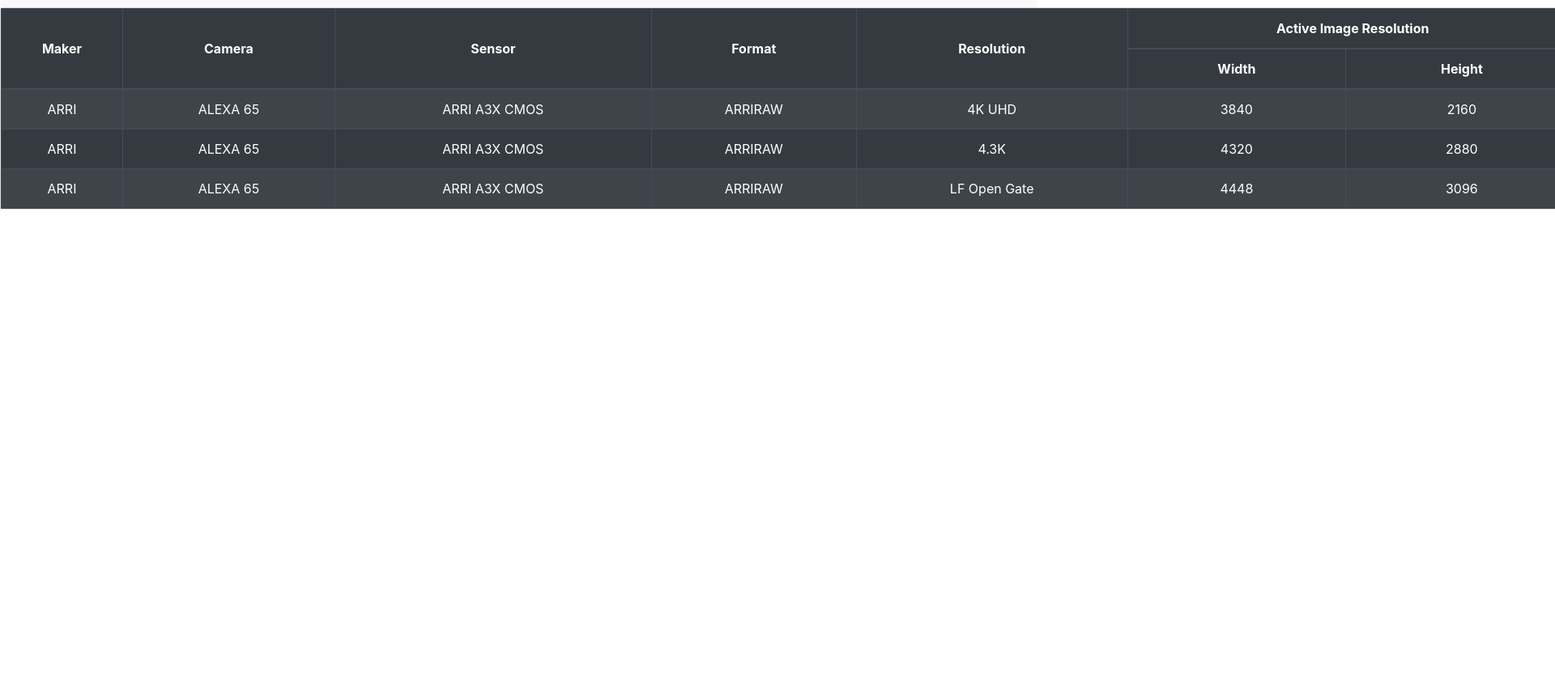
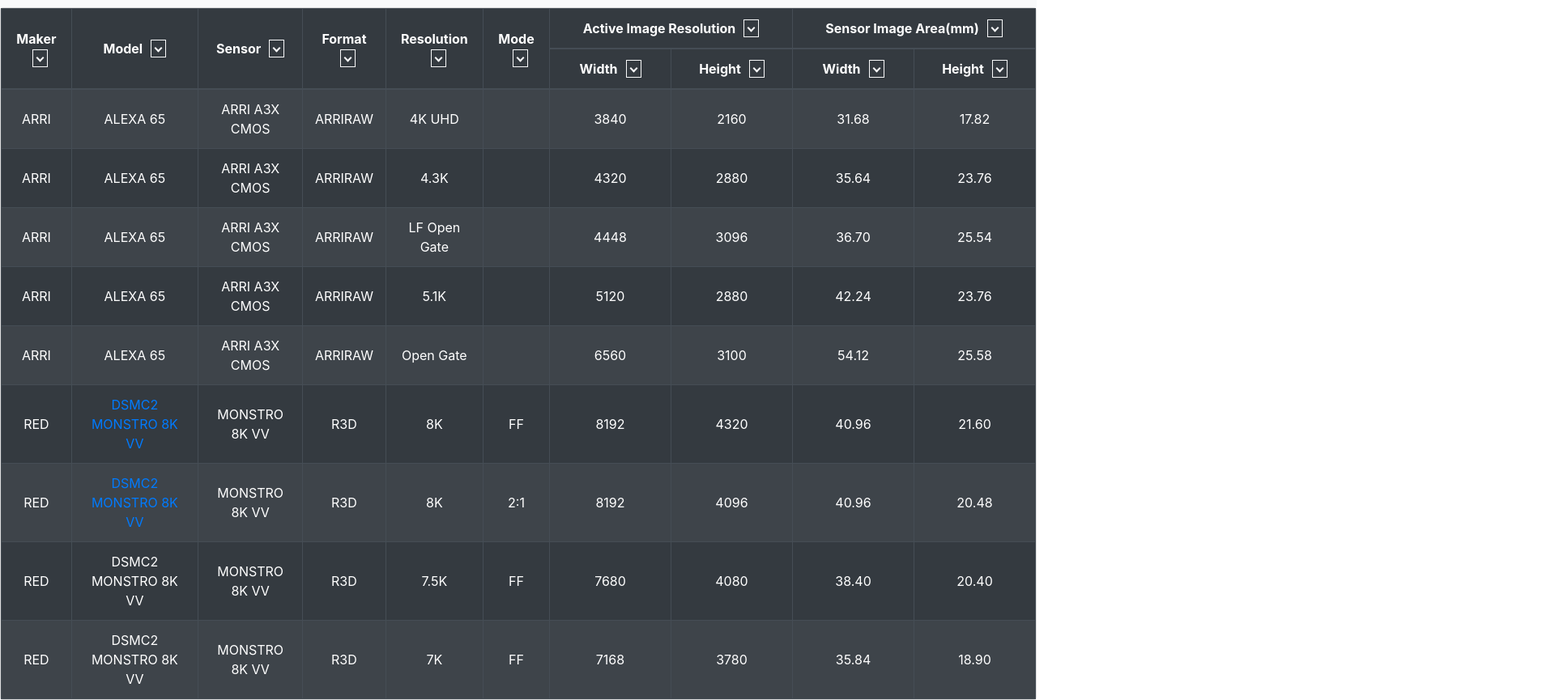
Before and after one commit to 75mm-studio/koi, a plain HTML site: page camdb.html in a window 1280 px wide. Shown: the part 55-920 px from the top of the page at 81% size, 1920 px wide, since content can reach past the window. Before the commit the page ends 800 px from the top, so only its background shows below. Drawn offline with Linux system fonts and the light colour scheme.

Commit message:
edit camdb

```diff
--- a/camdb.html
+++ b/camdb.html
@@ -28,23 +28,24 @@
         </li>
       </ul>
     </nav>
-    <div class="card" style="width: 150rem;">
+    <div class="card">
       <table style="font-size: 1.0em" class="table table-dark table-striped table-bordered table-hover text-center mb-0">
         <thead>
           <tr>
-            <th class="align-middle" rowspan="2" style="width: 150px">Maker</th>
-            <th class="align-middle" rowspan="2">Camera</th>
+            <th class="align-middle" rowspan="2">Maker</th>
+            <th class="align-middle" rowspan="2">Model</th>
             <th class="align-middle" rowspan="2">Sensor</th>
             <th class="align-middle" rowspan="2">Format</th>
             <th class="align-middle" rowspan="2">Resolution</th>
+            <th class="align-middle" rowspan="2">Mode</th>
             <th class="align-middle" colspan="2">Active Image Resolution</th>
-            <th class="align-middle" colspan="2">Sensor Image Area</th>
+            <th class="align-middle" colspan="2">Sensor Image Area(mm)</th>
           </tr>
           <tr>
-            <th class="align-middle">Width</th>
-            <th class="align-middle">Height</th>
-            <th class="align-middle">Width</th>
-            <th class="align-middle">Height</th>
+            <th class="align-middle" style="width: 150px">Width</th>
+            <th class="align-middle" style="width: 150px">Height</th>
+            <th class="align-middle" style="width: 150px">Width</th>
+            <th class="align-middle" style="width: 150px">Height</th>
           </tr>
         </thead>
         <tbody>
@@ -54,6 +55,7 @@
             <td class="align-middle">ARRI A3X CMOS</td>
             <td class="align-middle">ARRIRAW</td>
             <td class="align-middle">4K UHD</td>
+            <td class="align-middle"></td>
             <td class="align-middle">3840</td>
             <td class="align-middle">2160</td>
             <td class="align-middle">31.68</td>
@@ -65,6 +67,7 @@
             <td class="align-middle">ARRI A3X CMOS</td>
             <td class="align-middle">ARRIRAW</td>
             <td class="align-middle">4.3K</td>
+            <td class="align-middle"></td>
             <td class="align-middle">4320</td>
             <td class="align-middle">2880</td>
             <td class="align-middle">35.64</td>
@@ -76,14 +79,103 @@
             <td class="align-middle">ARRI A3X CMOS</td>
             <td class="align-middle">ARRIRAW</td>
             <td class="align-middle">LF Open Gate</td>
+            <td class="align-middle"></td>
             <td class="align-middle">4448</td>
             <td class="align-middle">3096</td>
             <td class="align-middle">36.70</td>
             <td class="align-middle">25.54</td>
           </tr>
+          <tr>
+            <td class="align-middle">ARRI</td>
+            <td class="align-middle">ALEXA 65</td>
+            <td class="align-middle">ARRI A3X CMOS</td>
+            <td class="align-middle">ARRIRAW</td>
+            <td class="align-middle">5.1K</td>
+            <td class="align-middle"></td>
+            <td class="align-middle">5120</td>
+            <td class="align-middle">2880</td>
+            <td class="align-middle">42.24</td>
+            <td class="align-middle">23.76</td>
+          </tr>
+          <tr>
+            <td class="align-middle">ARRI</td>
+            <td class="align-middle">ALEXA 65</td>
+            <td class="align-middle">ARRI A3X CMOS</td>
+            <td class="align-middle">ARRIRAW</td>
+            <td class="align-middle">Open Gate</td>
+            <td class="align-middle"></td>
+            <td class="align-middle">6560</td>
+            <td class="align-middle">3100</td>
+            <td class="align-middle">54.12</td>
+            <td class="align-middle">25.58</td>
+          </tr>
+
+
+          <tr>
+            <td class="align-middle">RED</td>
+            <td class="align-middle"><a href="http://docs.red.com/955-0160/WEAPONMONSTRO8KVVOperationGuide/en-us/Content/A_TechSpecs/Specs_DSMC2_MONSTRO.htm">DSMC2 MONSTRO 8K VV</a></td>
+            <td class="align-middle">MONSTRO 8K VV</td>
+            <td class="align-middle">R3D</td>
+            <td class="align-middle">8K</td>
+            <td class="align-middle">FF</td>
+            <td class="align-middle">8192</td>
+            <td class="align-middle">4320</td>
+            <td class="align-middle">40.96</td>
+            <td class="align-middle">21.60</td>
+          </tr>
+          <tr>
+            <td class="align-middle">RED</td>
+            <td class="align-middle"><a href="http://www.octamas.com/rental-RED-DRAGON.php">DSMC2 MONSTRO 8K VV</a></td>
+            <td class="align-middle">MONSTRO 8K VV</td>
+            <td class="align-middle">R3D</td>
+            <td class="align-middle">8K</td>
+            <td class="align-middle">2:1</td>
+            <td class="align-middle">8192</td>
+            <td class="align-middle">4096</td>
+            <td class="align-middle">40.96</td>
+            <td class="align-middle">20.48</td>
+          </tr>
+          <tr>
+            <td class="align-middle">RED</td>
+            <td class="align-middle">DSMC2 MONSTRO 8K VV</td>
+            <td class="align-middle">MONSTRO 8K VV</td>
+            <td class="align-middle">R3D</td>
+            <td class="align-middle">7.5K</td>
+            <td class="align-middle">FF</td>
+            <td class="align-middle">7680</td>
+            <td class="align-middle">4080</td>
+            <td class="align-middle">38.40</td>
+            <td class="align-middle">20.40</td>
+          </tr>
+          <tr>
+            <td class="align-middle">RED</td>
+            <td class="align-middle">DSMC2 MONSTRO 8K VV</td>
+            <td class="align-middle">MONSTRO 8K VV</td>
+            <td class="align-middle">R3D</td>
+            <td class="align-middle">7K</td>
+            <td class="align-middle">FF</td>
+            <td class="align-middle">7168</td>
+            <td class="align-middle">3780</td>
+            <td class="align-middle">35.84</td>
+            <td class="align-middle">18.90</td>
+          </tr>
+
         </tbody>
       </table>
     </div>
+    <!-- jQuery first, then Popper.js, then Bootstrap JS -->
+    <script src="js/jquery-3.3.1.min.js"></script>
+    <script src="js/bootstrap.bundle.min.js"></script>
+
+    <script src="js/moment.js"></script>
+    <script src="js/fullcalendar.js"></script>
+
+    <script src="js/excel-bootstrap-table-filter-bundle.min.js"></script>
+    <script src="js/jQuery-Tabledit/jquery.tabledit.min.js"></script>
+
+    <script>
+      $('table').excelTableFilter();
+    </script>
   </body>
 
 </html>
```
